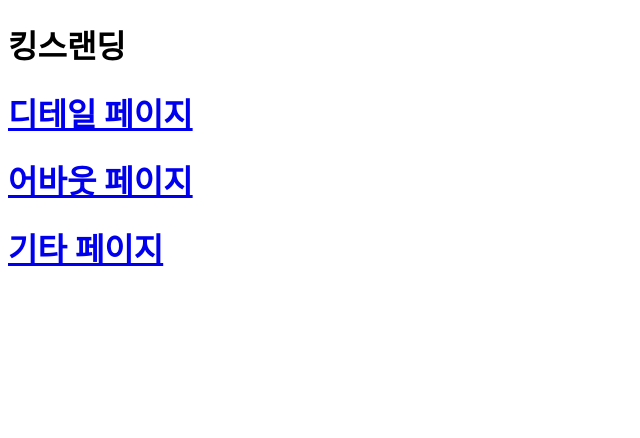
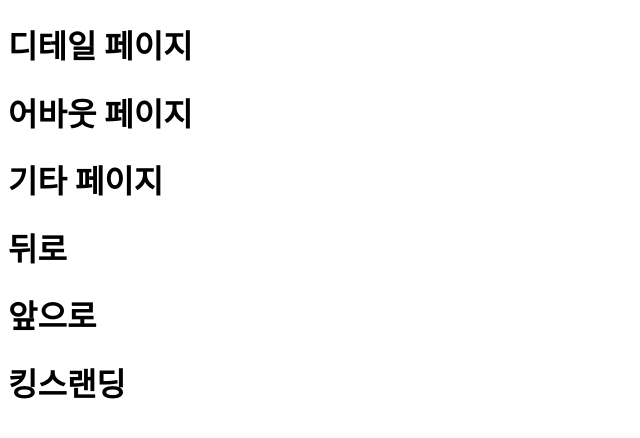
Before and after one commit to 2duckchun/react-playground, a React (Create React App) app: page / in a window 1280 px wide. Shown: the top 438 px of the page, without its empty margins (0-640 px from the left). Built offline with nearby package versions, Linux system fonts and the light colour scheme.

Commit message:
리액트 라우터 실습2(useNavigate)

```diff
--- a/src/App.jsx
+++ b/src/App.jsx
@@ -1,20 +1,25 @@
-import { Routes, Route, Link } from 'react-router-dom'
+import { Routes, Route, Link, useNavigate, Outlet } from 'react-router-dom'
 import './app.css'
 
 
 function App() {
+  const navigate = useNavigate()
 
   return (
     <div>
+      <h1 onClick={() => navigate('/detail')}>디테일 페이지</h1>
+      <h1 onClick={() => navigate('/about')}>어바웃 페이지</h1>
+      <h1 onClick={() => navigate('/other')}>기타 페이지</h1>
+      <h1 onClick={() => navigate(-1)}>뒤로</h1>
+      <h1 onClick={() => navigate(1)}>앞으로</h1>
       <Routes>
         <Route path='/' element={<h1>킹스랜딩</h1>}></Route>
         <Route path='/detail' element={<Detail/>}></Route>
         <Route path='/about' element={<About/>}></Route>
         <Route path='/other' element={<div>기타 페이지 입니다.</div>}></Route>
+        <Route path='*' element={<div>404 페이지입니다.</div>}></Route>
       </Routes>
-      <h1><Link to="/detail">디테일 페이지</Link></h1>
-      <h1><Link to="/about">어바웃 페이지</Link></h1>
-      <h1><Link to="/other">기타 페이지</Link></h1>
+
     </div>
   )
 }
```
